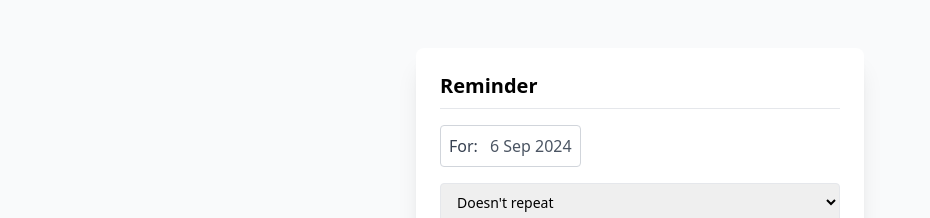
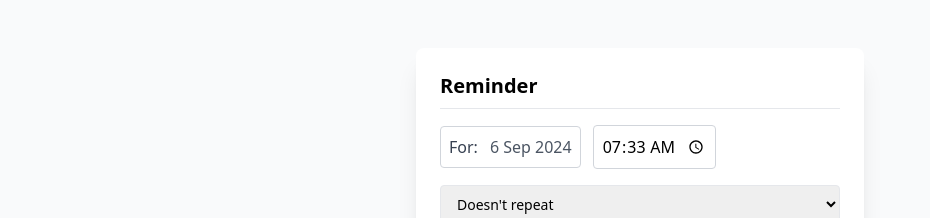
Before and after one commit to manishshivhare/PearlThought_Project, a React (Create React App) app: page / in a window 1280 px wide. Shown: the top 218 px of the page, without its empty margins (0-930 px from the left). Built offline with nearby package versions, Linux system fonts and the light colour scheme.

Commit message:
added time picker

```diff
--- a/src/components/Form.jsx
+++ b/src/components/Form.jsx
@@ -15,6 +15,7 @@ const Form = () => {
     setDescription,
   } = useDateStore();
   const [date, setDate] = useState(dayjs().format("D MMM YYYY"));
+  const [time, setTime] = useState(dayjs().format("HH:mm"));
   const [showDateSelector, setShowDateSelector] = useState(false);
   const [isCustomRecurrenceModalOpen, setIsCustomRecurrenceModalOpen] =
     useState(false);
@@ -33,6 +34,12 @@ const Form = () => {
     setShowDateSelector(false);
   };
 
+  const handleTimeChange = (e) => {
+    setTime(e.target.value);
+    const [hours, minutes] = e.target.value.split(':');
+    setStartDate(dayjs(startDate).hour(hours).minute(minutes));
+  };
+
   const handleRemoveEvent = (index) => {
     const updatedEvents = events.filter((_, i) => i !== index);
     setEvents(updatedEvents);
@@ -41,7 +48,7 @@ const Form = () => {
 
   const handleSubmit = () => {
     const newEvent = {
-      startDate,
+      startDate: dayjs(startDate).format('YYYY-MM-DD HH:mm'),
       repeat,
       description: description || "Nothing serious",
     };
@@ -51,6 +58,7 @@ const Form = () => {
     setStartDate(dayjs().startOf("day"));
     setDescription("");
     setRepeat("Doesn't repeat");
+    setTime(dayjs().format("HH:mm"));
   };
 
   useEffect(() => {
@@ -79,7 +87,7 @@ const Form = () => {
         return [...newOptions, repeat, "Custom..."];
       });
     }
-  }, [repeat,repeatOptions]);
+  }, [repeat, repeatOptions]);
 
   const handleCustomRecurrenceModalClose = (customRepeat) => {
     if (customRepeat) {
@@ -99,7 +107,7 @@ const Form = () => {
 
         <div className="flex mb-4 gap-3 items-center">
           <div
-            className="date-time-picker hover:bg-gray-200 flex items-center gap-3 border border-gray-300 rounded p-2 cursor-pointer transition-all"
+            className="date-picker hover:bg-gray-200 flex items-center gap-3 border border-gray-300 rounded p-2 cursor-pointer transition-all"
             onClick={() => setShowDateSelector(true)}
             ref={buttonRef}
             role="button"
@@ -110,6 +118,13 @@ const Form = () => {
             </label>
             <span className="text-gray-600">{date}</span>
           </div>
+          <input
+            type="time"
+            value={time}
+            onChange={handleTimeChange}
+            className="border border-gray-300 rounded p-2 focus:outline-none select-none focus:ring-0 hover:bg-gray-200"
+            aria-label="Select Time"
+          />
         </div>
 
         {showDateSelector && (
@@ -130,7 +145,7 @@ const Form = () => {
           <select
             value={repeat}
             onChange={(e) => setRepeat(e.target.value)}
-            className="border rounded px-3 py-2 text-sm w-full transition focus:outline-none cursor-pointer"
+            className="border rounded px-3 py-2 text-sm w-full transition focus:outline-none cursor-pointer "
             aria-label="Repeat Options"
           >
             {repeatOptions.map((option, index) => (
@@ -148,14 +163,14 @@ const Form = () => {
             onChange={(e) => {
               setDescription(e.target.value);
             }}
-            className="border rounded w-full px-3 py-2 text-sm bg-gray-100 text-gray resize-none focus:outline-none  "
+            className="border rounded w-full px-3 py-2 text-sm bg-gray-100 text-gray resize-none focus:outline-none"
             aria-label="Reminder Description"
           ></textarea>
         </div>
 
         <button
           onClick={handleSubmit}
-          className="bg-blue-500 text-white py-2 px-4 rounded w-full transition duration-300 ease-in-out transform hover:bg-blue-600 "
+          className="bg-blue-500 text-white py-2 px-4 rounded w-full transition duration-300 ease-in-out transform hover:bg-blue-600"
           aria-label="Add Reminder"
         >
           Add reminder
```
